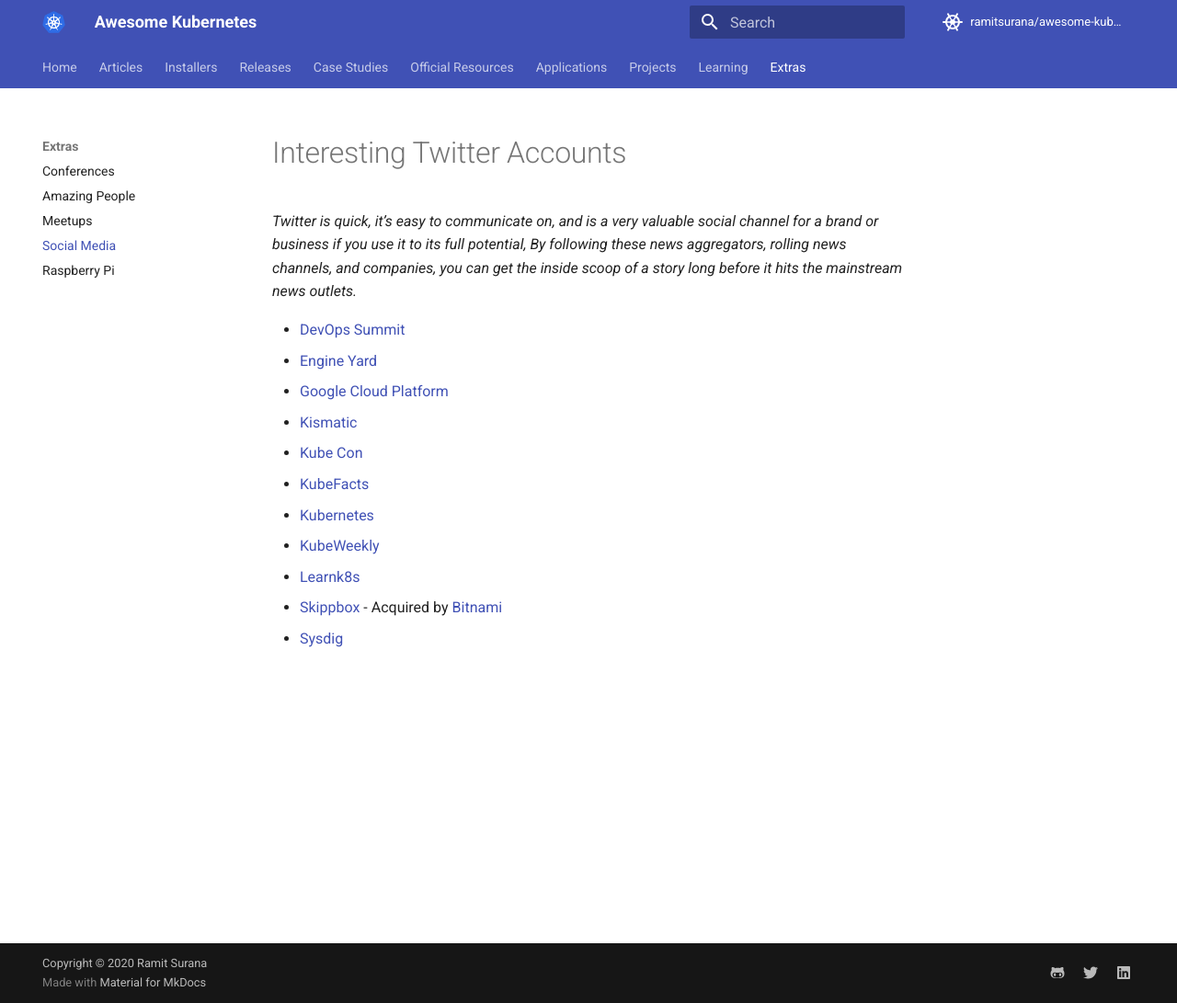
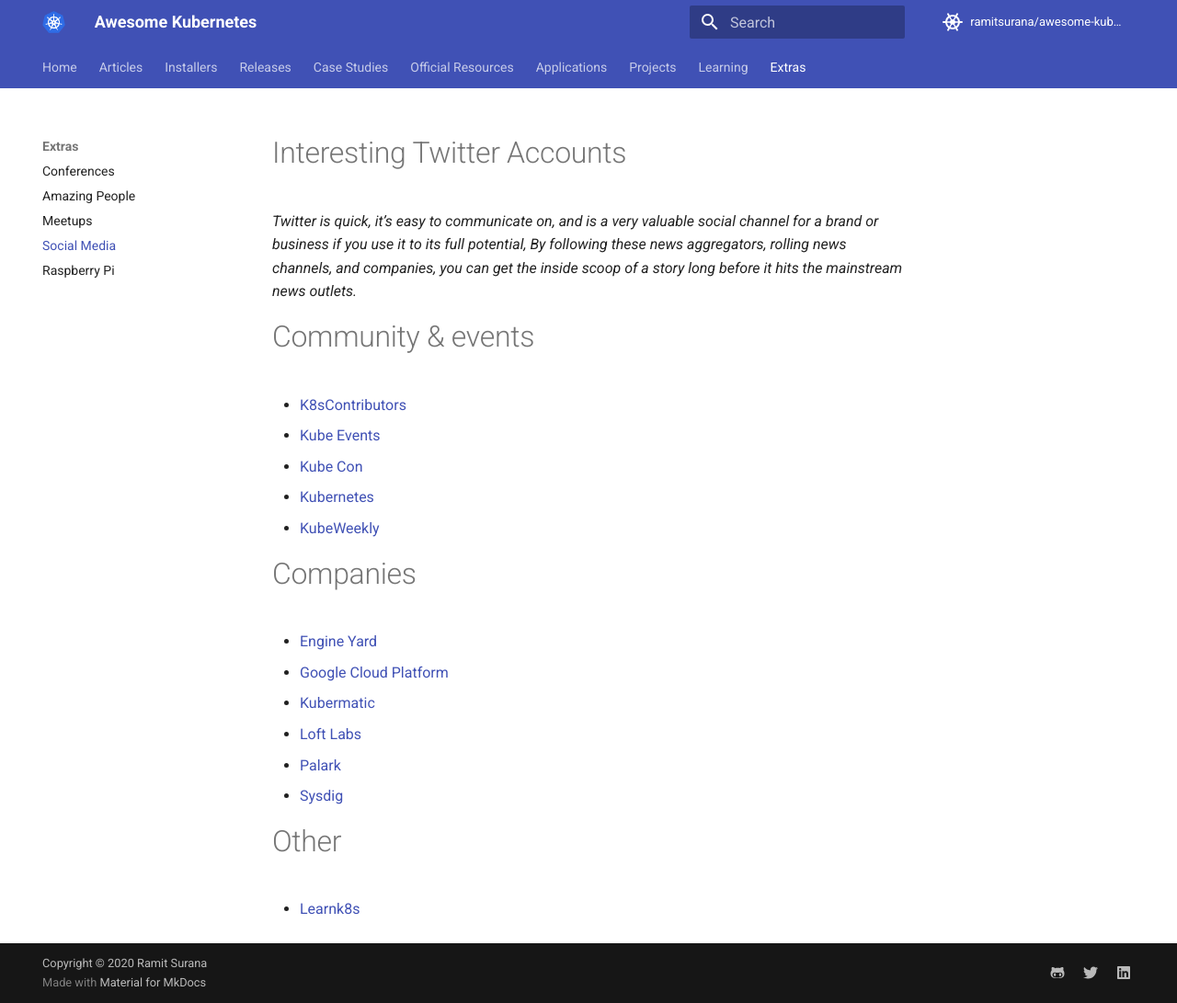
Before and after one commit to topstar920707/awesome-kubernetes, an MkDocs documentation site: the page built from docs/extras/social-media.md, in a window 1280 px wide and 1091 px high. Shown: the whole window at 92% size. Built offline with MkDocs 1.6.1 and Material for MkDocs 9.7.7, drawn with Linux system fonts in a browser that asks for light colours; comment, search, counter and statistics services are not loaded.

Commit message:
Updating Twitter accounts list (#816)

```diff
--- a/docs/extras/social-media.md
+++ b/docs/extras/social-media.md
@@ -3,15 +3,20 @@ Interesting Twitter Accounts
 
 *Twitter is quick, it’s easy to communicate on, and is a very valuable social channel for a brand or business if you use it to its full potential, By following these news aggregators, rolling news channels, and companies, you can get the inside scoop of a story long before it hits the mainstream news outlets.*
 
+# Community & events
+* [K8sContributors](https://twitter.com/K8sContributors)
+* [Kube Events](https://twitter.com/K8sEvents)
+* [Kube Con](https://twitter.com/kubecon_)
+* [Kubernetes](https://twitter.com/kubernetesio)
+* [KubeWeekly](https://twitter.com/kubeweekly)
 
-* [DevOps Summit](https://twitter.com/DevOpsSummit)
+# Companies
 * [Engine Yard](https://twitter.com/engineyard)
 * [Google Cloud Platform](https://twitter.com/googlecloud)
-* [Kismatic](https://twitter.com/kismatic)
-* [Kube Con](https://twitter.com/kubecon_)
-* [KubeFacts](https://twitter.com/kubefacts)
-* [Kubernetes](https://twitter.com/kubernetesio)
-* [KubeWeekly](https://twitter.com/kubeweekly)
+* [Kubermatic](https://twitter.com/Kubermatic/)
+* [Loft Labs](https://twitter.com/loft_sh)
+* [Palark](https://twitter.com/palark_com)
+* [Sysdig](https://twitter.com/sysdig)
+
+# Other
 * [Learnk8s](https://twitter.com/learnk8s)
-* [Skippbox](https://twitter.com/skippbox) - Acquired by [Bitnami](https://bitnami.com/news/press-releases/bitnami-acquires-skippbox)
-* [Sysdig](https://twitter.com/sysdig)
```
